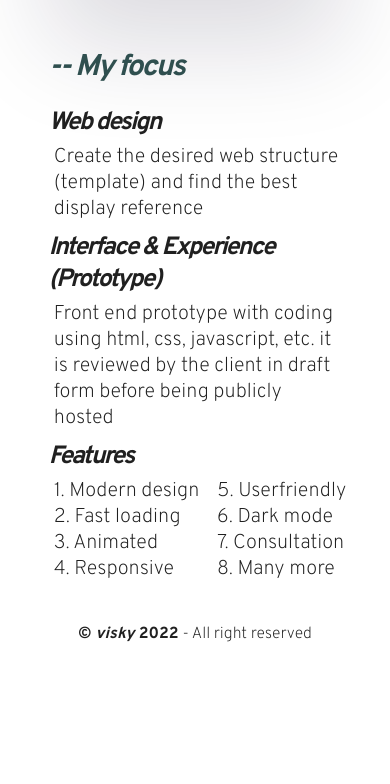
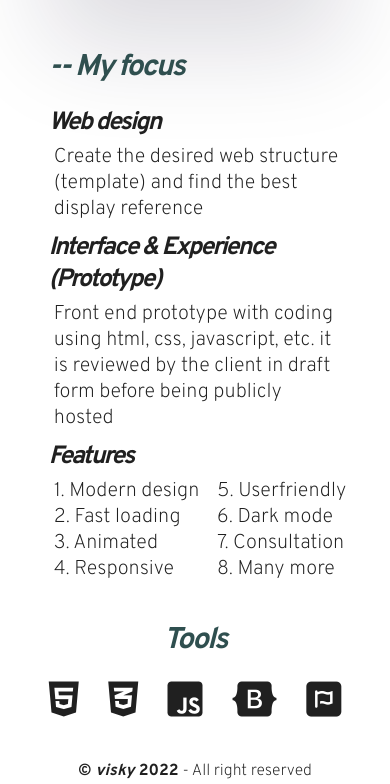
Before and after one commit to visky37/demo-1, a plain HTML site: page index.html in a window 390 px wide. Shown: the part 1218-2002 px from the top of the page. Before the commit the page ends 1865 px from the top, so only its background shows below. Drawn offline with Linux system fonts and the light colour scheme.

Commit message:
add elements tools

```diff
--- a/css/style.css
+++ b/css/style.css
@@ -683,6 +683,36 @@ body {
     margin-top: 40px;
   }
 
+  .wrap-tools {
+    width: 100%;
+    height: 100%;
+    background: white;
+    display: flex;
+    flex-direction: column;
+    align-items: center;
+    justify-content: center;
+  }
+
+  .tools {
+    margin-top: 20px;
+    margin-bottom: 40px;
+    width: 75%;
+    display: flex;
+    align-items: center;
+    justify-content: space-between;
+  }
+
+  .tools i {
+    font-size: 40px;
+  }
+
+  .wrap-tools h2 {
+    letter-spacing: -2px;
+    font-style: italic;
+    font-size: 30px;
+    color: darkslategrey;
+  }
+
   .footer {
     width: 100%;
     height: 3vh;
--- a/index.html
+++ b/index.html
@@ -159,6 +159,17 @@
     </div>
   </div>
 
+  <div class="wrap-tools">
+    <h2>Tools</h2>
+    <div class="tools">
+      <i class="fa-brands fa-html5"></i>
+      <i class="fa-brands fa-css3-alt"></i>
+      <i class="fa-brands fa-square-js"></i>
+      <i class="fa-brands fa-bootstrap"></i>
+      <i class="fa-brands fa-square-font-awesome"></i>
+    </div>
+  </div>
+
   <div class="footer">
     <b>&copy&nbsp;</b><b><i>visky&nbsp;</i></b><b>2022&nbsp;</b> - All right reserved
   </div>
```
